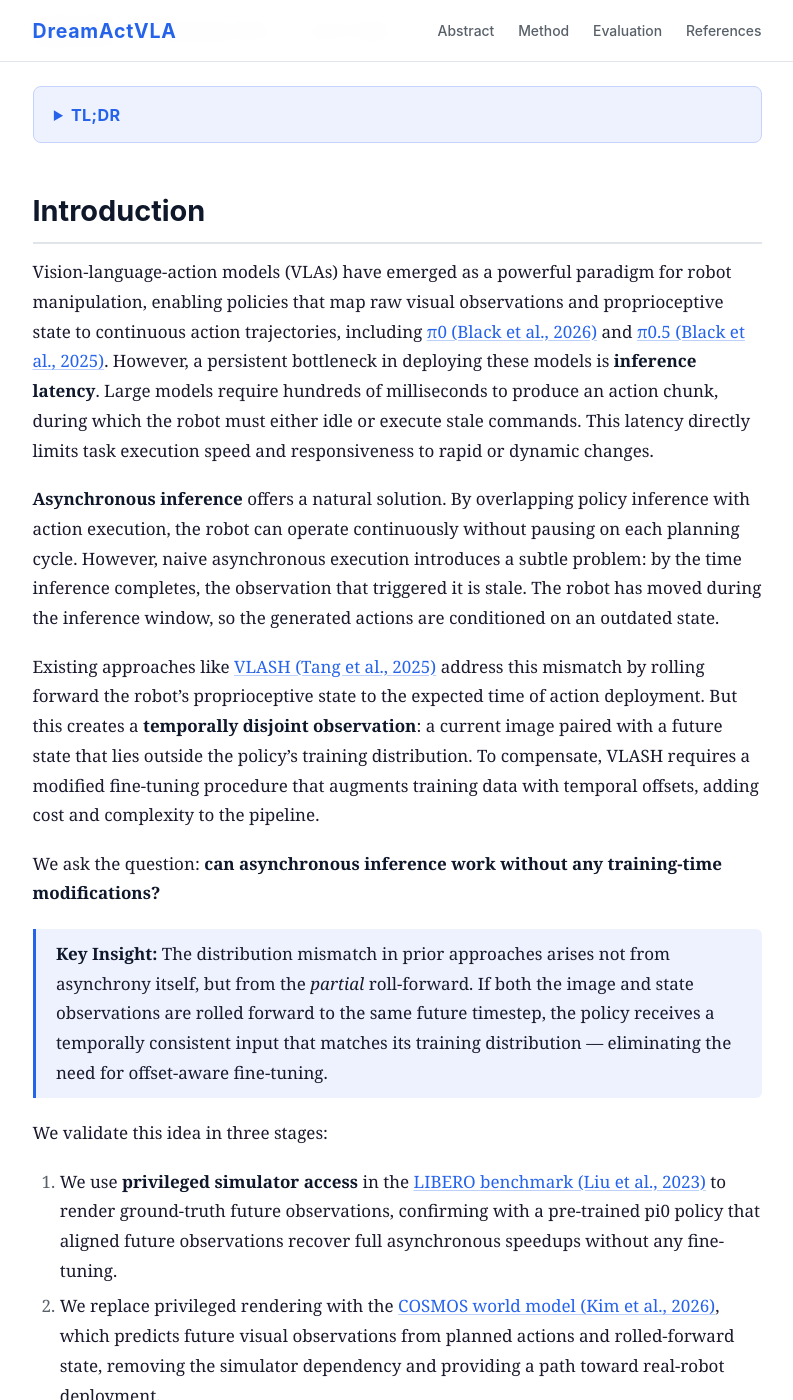
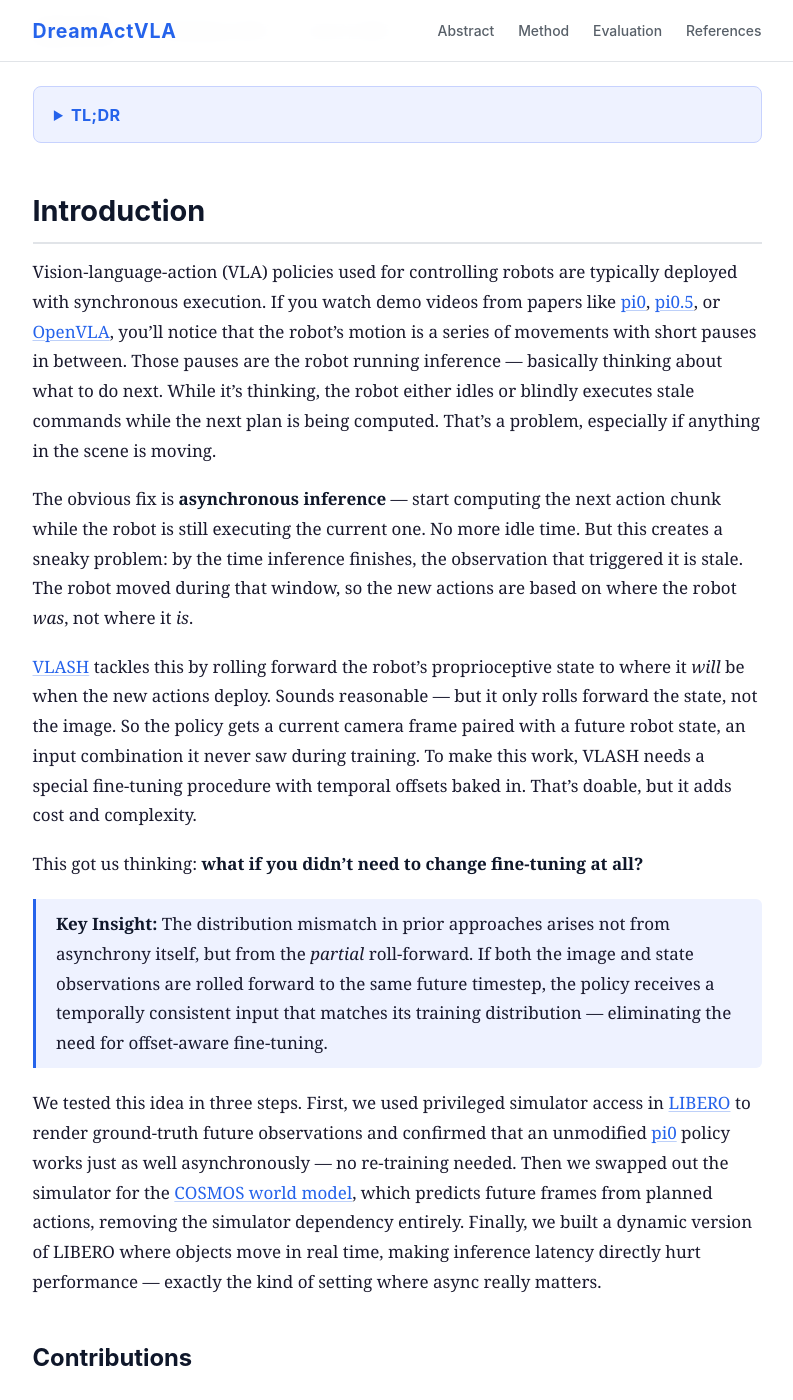
Before and after one commit to dream-act-vla/dream-act-vla.github.io, a Jekyll site: the page built from index.md, in a window 1280 px wide and 1400 px high, scrolled down 285 px. Shown: the whole window, without its empty margins (243-1036 px from the left). Built offline with Jekyll 4.4.1, drawn with Linux system fonts in a browser that asks for light colours; some of the changed text lies outside the part shown.

Commit message:
site content modifications

```diff
--- a/index.md
+++ b/index.md
@@ -16,21 +16,17 @@ tldr: |
 
 # Introduction
 
-Vision-language-action models (VLAs) have emerged as a powerful paradigm for robot manipulation, enabling policies that map raw visual observations and proprioceptive state to continuous action trajectories, including [π0 (Black et al., 2026)](https://arxiv.org/abs/2410.24164) and [π0.5 (Black et al., 2025)](https://arxiv.org/abs/2504.16054). However, a persistent bottleneck in deploying these models is **inference latency**. Large models require hundreds of milliseconds to produce an action chunk, during which the robot must either idle or execute stale commands. This latency directly limits task execution speed and responsiveness to rapid or dynamic changes.
+Vision-language-action (VLA) policies used for controlling robots are typically deployed with synchronous execution. If you watch demo videos from papers like [pi0](https://arxiv.org/abs/2410.24164), [pi0.5](https://arxiv.org/abs/2504.16054), or [OpenVLA](https://arxiv.org/abs/2406.09246), you'll notice that the robot's motion is a series of movements with short pauses in between. Those pauses are the robot running inference — basically thinking about what to do next. While it's thinking, the robot either idles or blindly executes stale commands while the next plan is being computed. That's a problem, especially if anything in the scene is moving.
 
-**Asynchronous inference** offers a natural solution. By overlapping policy inference with action execution, the robot can operate continuously without pausing on each planning cycle. However, naive asynchronous execution introduces a subtle problem: by the time inference completes, the observation that triggered it is stale. The robot has moved during the inference window, so the generated actions are conditioned on an outdated state.
+The obvious fix is **asynchronous inference** — start computing the next action chunk while the robot is still executing the current one. No more idle time. But this creates a sneaky problem: by the time inference finishes, the observation that triggered it is stale. The robot moved during that window, so the new actions are based on where the robot *was*, not where it *is*.
 
-Existing approaches like [VLASH (Tang et al., 2025)](https://arxiv.org/abs/2512.01031) address this mismatch by rolling forward the robot's proprioceptive state to the expected time of action deployment. But this creates a **temporally disjoint observation**: a current image paired with a future state that lies outside the policy's training distribution. To compensate, VLASH requires a modified fine-tuning procedure that augments training data with temporal offsets, adding cost and complexity to the pipeline.
+[VLASH](https://arxiv.org/abs/2512.01031) tackles this by rolling forward the robot's proprioceptive state to where it *will* be when the new actions deploy. Sounds reasonable — but it only rolls forward the state, not the image. So the policy gets a current camera frame paired with a future robot state, an input combination it never saw during training. To make this work, VLASH needs a special fine-tuning procedure with temporal offsets baked in. That's doable, but it adds cost and complexity.
 
-We ask the question: **can asynchronous inference work without any training-time modifications?**
+This got us thinking: **what if you didn't need to change fine-tuning at all?**
 
 > **Key Insight:** The distribution mismatch in prior approaches arises not from asynchrony itself, but from the *partial* roll-forward. If both the image and state observations are rolled forward to the same future timestep, the policy receives a temporally consistent input that matches its training distribution — eliminating the need for offset-aware fine-tuning.
 
-We validate this idea in three stages:
-
-1. We use **privileged simulator access** in the [LIBERO benchmark (Liu et al., 2023)](https://arxiv.org/abs/2306.03310) to render ground-truth future observations, confirming with a pre-trained pi0 policy that aligned future observations recover full asynchronous speedups without any fine-tuning.
-2. We replace privileged rendering with the [COSMOS world model (Kim et al., 2026)](https://arxiv.org/abs/2601.16163), which predicts future visual observations from planned actions and rolled-forward state, removing the simulator dependency and providing a path toward real-robot deployment.
-3. We introduce a **dynamic task benchmark** that augments LIBERO with constant-velocity object motion tied to wall-clock time, creating a setting where inference latency directly increases task difficulty.
+We tested this idea in three steps. First, we used privileged simulator access in [LIBERO](https://arxiv.org/abs/2306.03310) to render ground-truth future observations and confirmed that an unmodified [pi0](https://arxiv.org/abs/2410.24164) policy works just as well asynchronously — no re-training needed. Then we swapped out the simulator for the [COSMOS world model](https://arxiv.org/abs/2601.16163), which predicts future frames from planned actions, removing the simulator dependency entirely. Finally, we built a dynamic version of LIBERO where objects move in real time, making inference latency directly hurt performance — exactly the kind of setting where async really matters.
 
 ## Contributions
 
@@ -63,9 +59,7 @@ The next action chunk is then computed as $\pi(o_{t+N})$ and is ready at the chu
 
 ## World Model Generalization
 
-The privileged rollout procedure requires read/write access to the simulator's physics state, making it applicable only to simulation environments. On a physical robot, the forward rollout requires a **predictive world model** to synthesize the future image $I_{t+N}$.
-
-We propose using the [COSMOS world model (Kim et al., 2026)](https://arxiv.org/abs/2601.16163) to predict future visual observations from planned actions and rolled-forward state. This removes the simulator dependency and provides a viable path toward real-robot deployment.
+Of course, the privileged rollout trick only works when you have a simulator to peek into. On a real robot, there's no MuJoCo state to save and restore. So instead, we use the [COSMOS world model](https://arxiv.org/abs/2601.16163) to *imagine* what the future frame will look like, given the planned actions and rolled-forward state. This drops the simulator dependency entirely and opens the door to real-robot deployment.
 
 ---
 
@@ -101,15 +95,9 @@ DreamActVLA maintains **92.5% success rate** (only a 1% reduction relative to Sy
 
 ## Future-State-Only Ablation
 
-We additionally evaluate a **future-state-only** condition, which pairs the rolled-forward state $s_{t+N}$ with the current (stale) camera image $I_t$ — replicating the VLASH inference-time strategy on an unmodified policy without temporal offset fine-tuning.
+We also tested a **future-state-only** condition — rolling forward just the state while keeping the current camera image. This is essentially what VLASH does at inference time, but applied to a stock pi0 checkpoint without any offset fine-tuning. Look at the last row in the table above.
 
-| Method | Spatial | Object | Goal | L-10 | Avg SR (%) | Steps | Time (s) | ΔSR |
-|--------|---------|--------|------|------|-----------|-------|----------|-----|
-| Sync | 92.6 | 99.2 | 95.6 | 86.6 | **93.5** | 153.1 | 9.02 | — |
-| Future-State Only | 12.8 | 26.6 | 52.4 | 19.2 | 27.6 | 228.8 | 11.35 | −65.9% |
-| **DreamActVLA (Ours)** | 91.4 | 98.2 | 95.0 | 84.8 | **92.5** | 152.2 | 7.61 | −1.0% |
-
-The future-state-only condition collapses to **27.6% success rate** — a 65.9% drop. This confirms the distribution mismatch: pairing a current image with a future state produces out-of-distribution inputs the unmodified policy cannot handle. DreamActVLA avoids this entirely by aligning both modalities, demonstrating why temporal alignment is critical for accurate asynchronous inference.
+Here the Task Success Rate falls to **27.6%** — a 65.9% drop. The policy simply can't handle the mismatched input. This is exactly the failure mode that motivated DreamActVLA: if you're going to roll forward, roll forward *everything*. Align both modalities and the policy doesn't even notice it's running asynchronously.
 
 <div class="callout callout-warning">
 <strong>Note:</strong> The future-state-only result mirrors the observation pair used by VLASH at inference time, but applied to a standard pi0-LIBERO checkpoint without temporal offset fine-tuning. VLASH's fine-tuning procedure is specifically designed to handle this disjoint input — but at the cost of additional training complexity.
```
Also changed, not shown: assets/img/privileged-future-obs.png (added).
